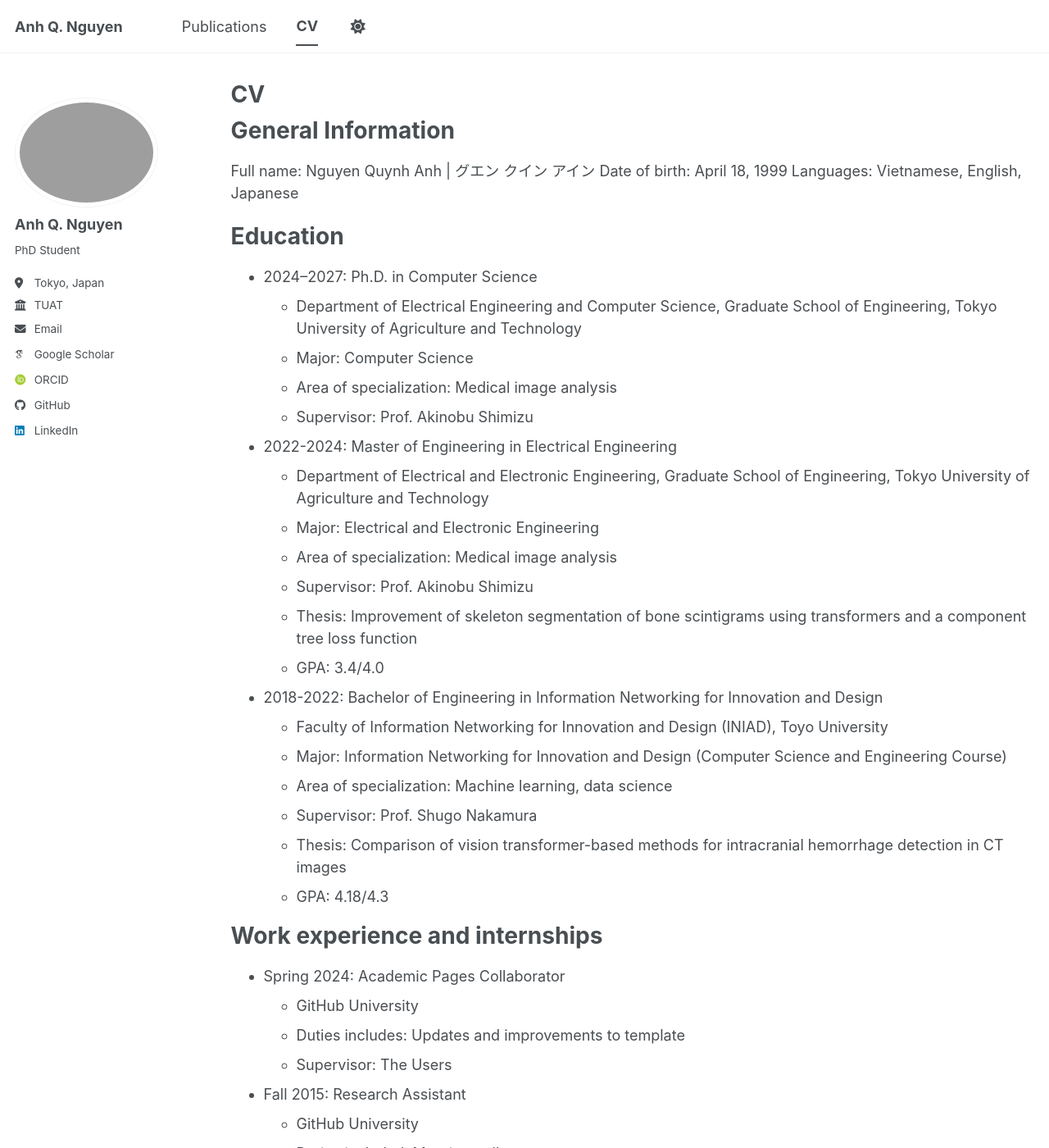
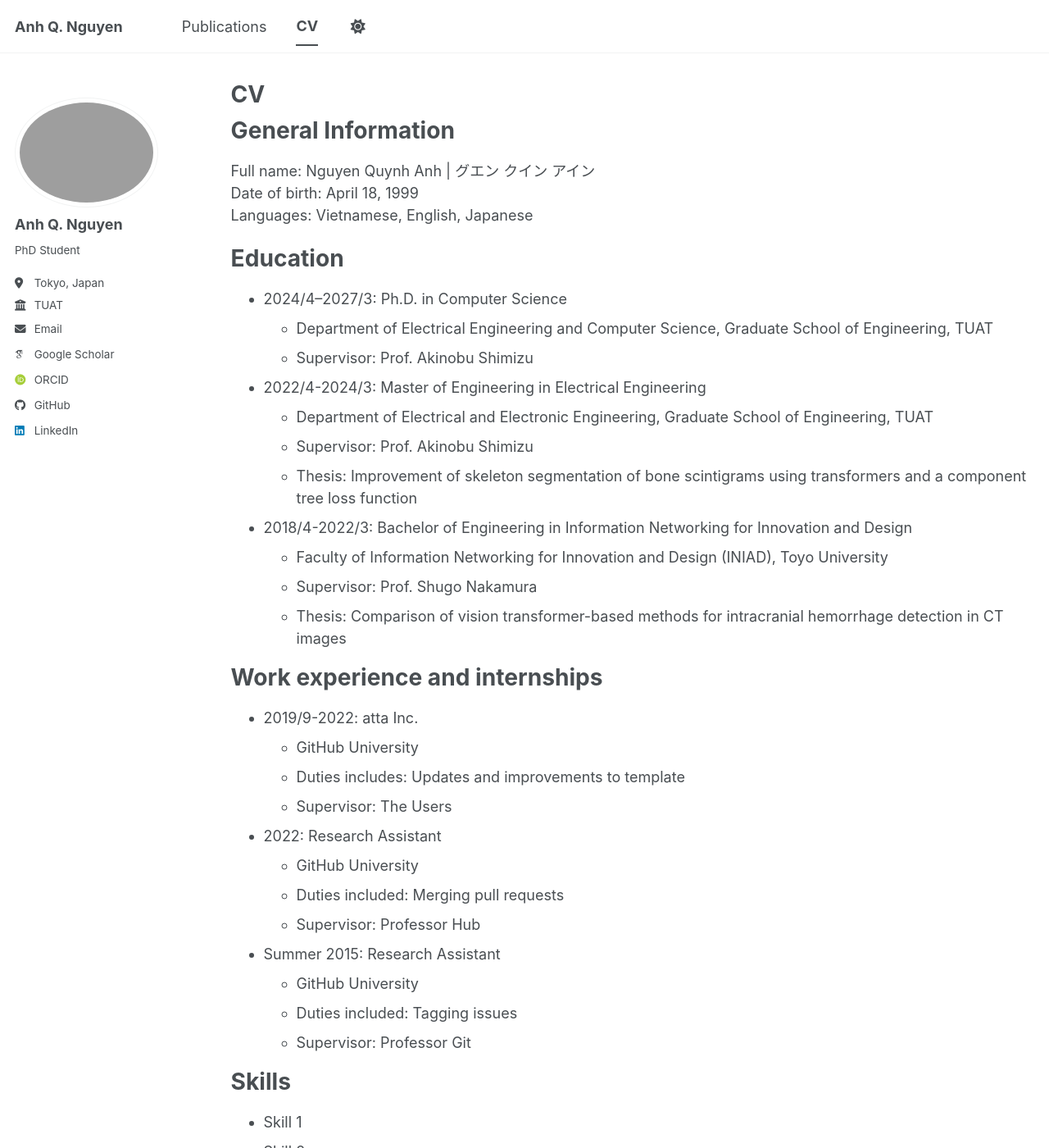
Before and after one commit to nguyenqanh/nguyenqanh.github.io, a Jekyll site: the page built from _pages/cv.md, in a window 1280 px wide and 1400 px high. Shown: the whole window at 82% size. Built offline with Jekyll 4.4.1, drawn with Linux system fonts in a browser that asks for light colours; some web fonts are replaced; a script bundle is joined from its source files by our own code; library files that are not in the unit come from our copies.

Commit message:
Update cv.md

```diff
--- a/_pages/cv.md
+++ b/_pages/cv.md
@@ -17,34 +17,26 @@ Languages: Vietnamese, English, Japanese
 
 Education
 ======
-* 2024–2027: Ph.D. in Computer Science
-  * Department of Electrical Engineering and Computer Science, Graduate School of Engineering, Tokyo University of Agriculture and Technology
-  * Major: Computer Science
-  * Area of specialization: Medical image analysis
+* 2024/4–2027/3: Ph.D. in Computer Science
+  * Department of Electrical Engineering and Computer Science, Graduate School of Engineering, TUAT
   * Supervisor: Prof. Akinobu Shimizu
-* 2022-2024: Master of Engineering in Electrical Engineering
-  * Department of Electrical and Electronic Engineering, Graduate School of Engineering, Tokyo University of Agriculture and Technology
-  * Major: Electrical and Electronic Engineering
-  * Area of specialization: Medical image analysis
+* 2022/4-2024/3: Master of Engineering in Electrical Engineering
+  * Department of Electrical and Electronic Engineering, Graduate School of Engineering, TUAT
   * Supervisor: Prof. Akinobu Shimizu
   * Thesis: Improvement of skeleton segmentation of bone scintigrams using transformers and a component tree loss function
-  * GPA: 3.4/4.0
-* 2018-2022: Bachelor of Engineering in Information Networking for Innovation and Design
+* 2018/4-2022/3: Bachelor of Engineering in Information Networking for Innovation and Design
   * Faculty of Information Networking for Innovation and Design (INIAD), Toyo University
-  * Major: Information Networking for Innovation and Design (Computer Science and Engineering Course)
-  * Area of specialization: Machine learning, data science
   * Supervisor: Prof. Shugo Nakamura
   * Thesis: Comparison of vision transformer-based methods for intracranial hemorrhage detection in CT images
-  * GPA: 4.18/4.3
 
 Work experience and internships
 ======
-* Spring 2024: Academic Pages Collaborator
+* 2019/9-2022: atta Inc.
   * GitHub University
   * Duties includes: Updates and improvements to template
   * Supervisor: The Users
 
-* Fall 2015: Research Assistant
+* 2022: Research Assistant
   * GitHub University
   * Duties included: Merging pull requests
   * Supervisor: Professor Hub
```
